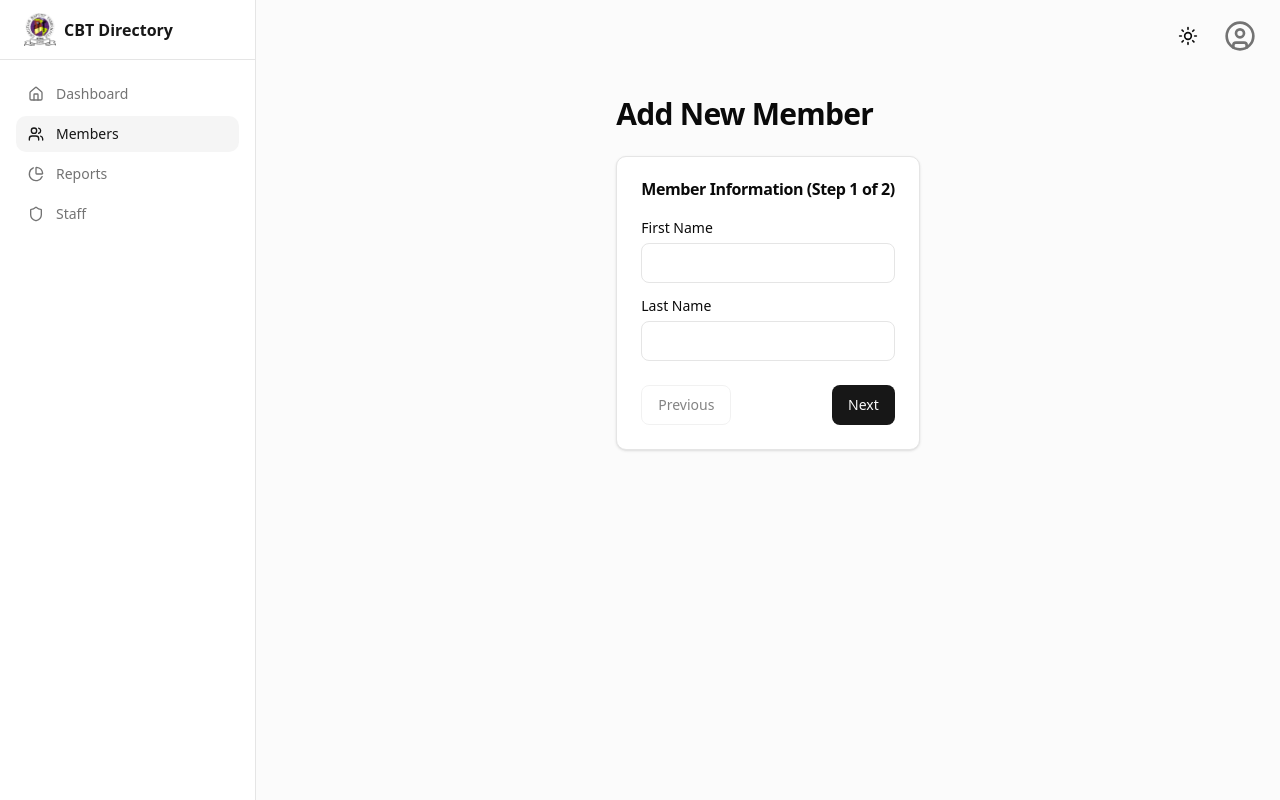
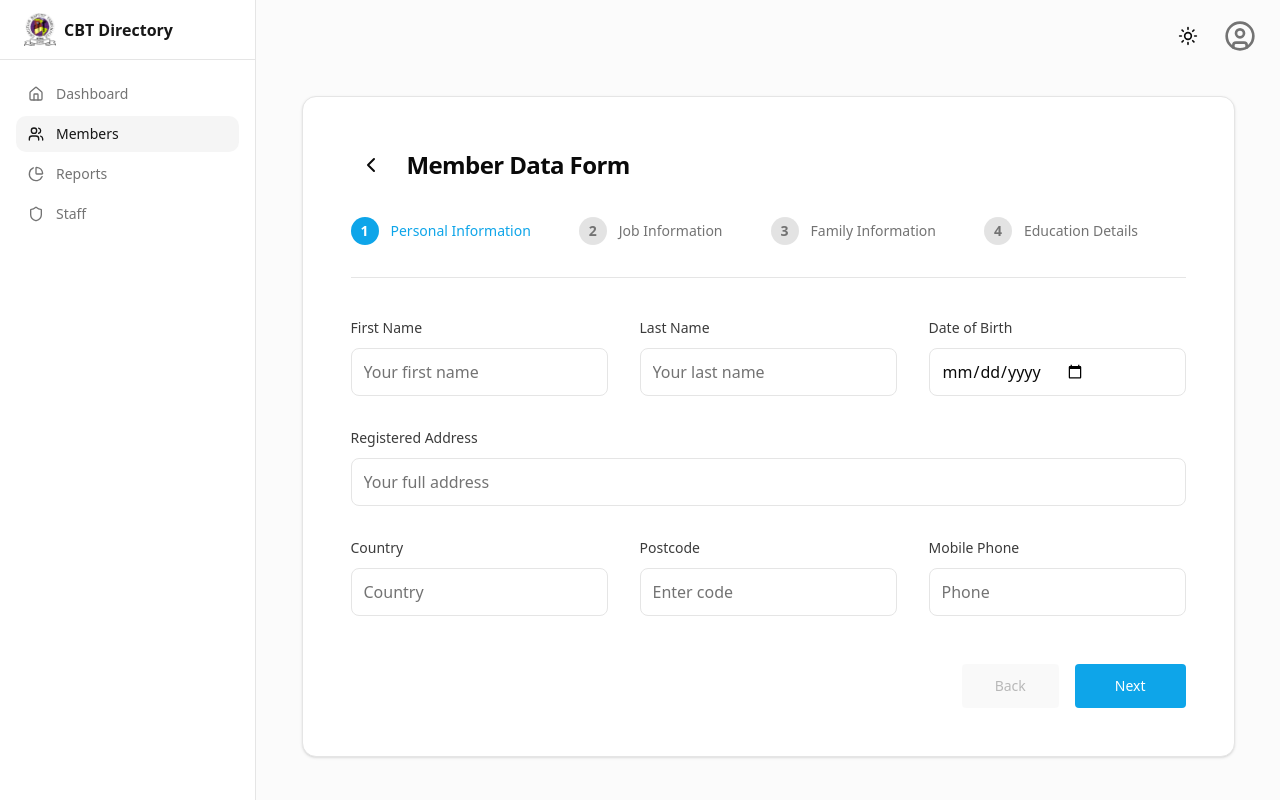
Before and after one commit to jjacobo-00/cbt-database, a Next.js app: page /members/new in a window 1280 px wide. Built offline with nearby package versions, Linux system fonts and the light colour scheme.

Commit message:
Updated wizard form

```diff
--- /dev/null
+++ b/app/(dashboard)/members/[id]/edit/page.tsx
@@ -0,0 +1,23 @@
+import { MemberForm } from "@/components/members/MemberForm"
+import { createClient } from "@/lib/supabase/server"
+import { notFound } from "next/navigation"
+
+export default async function EditMemberPage({ params }: { params: { id: string } }) {
+  const supabase = await createClient()
+
+  const { data: member, error } = await supabase
+    .from("members")
+    .select("*")
+    .eq("id", params.id)
+    .single()
+
+  if (error || !member) {
+    notFound()
+  }
+
+  return (
+    <div className="max-w-6xl mx-auto py-6">
+      <MemberForm initialData={member} />
+    </div>
+  )
+}
--- a/app/(dashboard)/members/actions.ts
+++ b/app/(dashboard)/members/actions.ts
@@ -29,3 +29,31 @@ export async function createMember(formData: FormData) {
   revalidatePath("/members")
   redirect(`/members/${data.id}`)
 }
+
+export async function updateMember(formData: FormData) {
+  const supabase = await createClient()
+
+  const id = formData.get("id") as string
+  const first_name = formData.get("first_name") as string
+  const last_name = formData.get("last_name") as string
+  const contact_number = formData.get("contact_number") as string
+  const city = formData.get("city") as string
+  const occupation = formData.get("occupation") as string
+
+  const { error } = await supabase.from("members").update({
+    first_name,
+    last_name,
+    contact_number,
+    city,
+    occupation
+  }).eq("id", id)
+
+  if (error) {
+    console.error("Error updating member:", error)
+    throw new Error("Failed to update member")
+  }
+
+  revalidatePath("/members")
+  revalidatePath(`/members/${id}`)
+  redirect(`/members/${id}`)
+}
--- a/app/(dashboard)/members/new/page.tsx
+++ b/app/(dashboard)/members/new/page.tsx
@@ -2,8 +2,7 @@ import { MemberForm } from "@/components/members/MemberForm"
 
 export default function NewMemberPage() {
   return (
-    <div className="max-w-4xl mx-auto py-6 space-y-6">
-      <h1 className="text-3xl font-bold tracking-tight">Add New Member</h1>
+    <div className="max-w-6xl mx-auto py-6">
       <MemberForm />
     </div>
   )
--- a/components/members/MemberForm.tsx
+++ b/components/members/MemberForm.tsx
@@ -7,8 +7,10 @@ import * as z from "zod"
 import { Button } from "@/components/ui/button"
 import { Input } from "@/components/ui/input"
 import { Label } from "@/components/ui/label"
-import { Card, CardContent, CardFooter, CardHeader, CardTitle } from "@/components/ui/card"
-import { createMember } from "@/app/(dashboard)/members/actions"
+import { createMember, updateMember } from "@/app/(dashboard)/members/actions"
+import { ChevronLeft } from "lucide-react"
+import { cn } from "@/lib/utils/utils"
+import Link from "next/link"
 
 const memberSchema = z.object({
   first_name: z.string().min(1, "First name is required"),
@@ -18,12 +20,19 @@ const memberSchema = z.object({
   occupation: z.string().optional(),
 })
 
-export function MemberForm() {
+const STEPS = [
+  { id: 1, title: "Personal Information" },
+  { id: 2, title: "Job Information" },
+  { id: 3, title: "Family Information" },
+  { id: 4, title: "Education Details" },
+]
+
+export function MemberForm({ initialData }: { initialData?: any }) {
   const [step, setStep] = useState(1)
 
   const form = useForm<z.infer<typeof memberSchema>>({
     resolver: zodResolver(memberSchema),
-    defaultValues: {
+    defaultValues: initialData || {
       first_name: "",
       last_name: "",
       contact_number: "",
@@ -33,74 +42,156 @@ export function MemberForm() {
   })
 
   const onSubmit = async (values: z.infer<typeof memberSchema>) => {
+    // Only process actual form submission if we are on the final step or if validation passes
     const formData = new FormData()
+    if (initialData) formData.append("id", initialData.id)
     formData.append("first_name", values.first_name)
     formData.append("last_name", values.last_name)
     formData.append("contact_number", values.contact_number || "")
     formData.append("city", values.city || "")
     formData.append("occupation", values.occupation || "")
 
+    if (initialData) {
+      await updateMember(formData)
+    } else {
       await createMember(formData)
+    }
   }
 
   return (
-    <Card>
-      <CardHeader>
-        <CardTitle>Member Information (Step {step} of 2)</CardTitle>
-      </CardHeader>
-      <CardContent>
-        <form id="member-form" onSubmit={form.handleSubmit(onSubmit)} className="space-y-4">
+    <div className="bg-card rounded-xl border shadow-sm p-8 md:p-12 w-full mx-auto">
+      {/* Header */}
+      <div className="flex items-center gap-4 mb-8">
+        <Button variant="ghost" size="icon" asChild className="rounded-full hover:bg-muted/80">
+          <Link href="/members"><ChevronLeft className="h-6 w-6" /></Link>
+        </Button>
+        <h2 className="text-2xl font-bold tracking-tight">{initialData ? "Edit Member Form" : "Member Data Form"}</h2>
+      </div>
+
+      {/* Flat Visual Stepper */}
+      <div className="flex flex-wrap items-center gap-6 md:gap-12 border-b border-border pb-8 mb-10">
+        {STEPS.map((s, index) => {
+          const isActive = step === s.id
+          const isCompleted = step > s.id
+
+          return (
+            <div key={s.id} className="flex items-center gap-3">
+              <div className={cn(
+                "w-7 h-7 rounded-full flex items-center justify-center text-sm font-semibold transition-colors",
+                isActive ? "bg-[#0ea5e9] text-white" : // using a nice blue/green to match the vibe
+                isCompleted ? "bg-[#0ea5e9]/80 text-white" :
+                "bg-muted-foreground/20 text-muted-foreground"
+              )}>
+                {s.id}
+              </div>
+              <span className={cn(
+                "text-sm font-medium",
+                isActive ? "text-[#0ea5e9]" :
+                isCompleted ? "text-foreground" :
+                "text-muted-foreground"
+              )}>
+                {s.title}
+              </span>
+            </div>
+          )
+        })}
+      </div>
+
+      {/* Form Content */}
+      <form id="member-form" onSubmit={form.handleSubmit(onSubmit)} className="space-y-10">
+        <div className="animate-in fade-in slide-in-from-left-2 duration-300">
+
           {step === 1 && (
-            <div className="space-y-4">
-              <div className="grid gap-2">
-                <Label htmlFor="first_name">First Name</Label>
-                <Input id="first_name" {...form.register("first_name")} />
+            <div className="grid grid-cols-1 md:grid-cols-3 gap-x-8 gap-y-8">
+              <div className="grid gap-2.5">
+                <Label htmlFor="first_name" className="text-sm font-medium text-foreground/80">First Name</Label>
+                <Input id="first_name" {...form.register("first_name")} className="h-12 bg-transparent text-base" placeholder="Your first name" />
                 {form.formState.errors.first_name && (
                   <p className="text-sm text-destructive">{form.formState.errors.first_name.message}</p>
                 )}
               </div>
-              <div className="grid gap-2">
-                <Label htmlFor="last_name">Last Name</Label>
-                <Input id="last_name" {...form.register("last_name")} />
+              <div className="grid gap-2.5">
+                <Label htmlFor="last_name" className="text-sm font-medium text-foreground/80">Last Name</Label>
+                <Input id="last_name" {...form.register("last_name")} className="h-12 bg-transparent text-base" placeholder="Your last name" />
+                {form.formState.errors.last_name && (
+                  <p className="text-sm text-destructive">{form.formState.errors.last_name.message}</p>
+                )}
+              </div>
+              <div className="grid gap-2.5">
+                <Label htmlFor="mock_dob" className="text-sm font-medium text-foreground/80">Date of Birth</Label>
+                <Input id="mock_dob" type="date" className="h-12 bg-transparent text-base" />
+              </div>
+
+              {/* Full width field */}
+              <div className="grid gap-2.5 md:col-span-3">
+                <Label htmlFor="mock_address" className="text-sm font-medium text-foreground/80">Registered Address</Label>
+                <Input id="mock_address" className="h-12 bg-transparent text-base" placeholder="Your full address" />
+              </div>
+
+              <div className="grid gap-2.5">
+                <Label htmlFor="mock_country" className="text-sm font-medium text-foreground/80">Country</Label>
+                <Input id="mock_country" className="h-12 bg-transparent text-base" placeholder="Country" />
+              </div>
+              <div className="grid gap-2.5">
+                <Label htmlFor="mock_postcode" className="text-sm font-medium text-foreground/80">Postcode</Label>
+                <Input id="mock_postcode" className="h-12 bg-transparent text-base" placeholder="Enter code" />
+              </div>
+              <div className="grid gap-2.5">
+                <Label htmlFor="contact_number" className="text-sm font-medium text-foreground/80">Mobile Phone</Label>
+                <Input id="contact_number" {...form.register("contact_number")} className="h-12 bg-transparent text-base" placeholder="Phone" />
               </div>
             </div>
           )}
+
           {step === 2 && (
-            <div className="space-y-4">
-              <div className="grid gap-2">
-                <Label htmlFor="contact_number">Contact Number</Label>
-                <Input id="contact_number" {...form.register("contact_number")} />
+            <div className="grid grid-cols-1 md:grid-cols-3 gap-x-8 gap-y-8">
+              <div className="grid gap-2.5">
+                <Label htmlFor="occupation" className="text-sm font-medium text-foreground/80">Occupation</Label>
+                <Input id="occupation" {...form.register("occupation")} className="h-12 bg-transparent text-base" placeholder="Your occupation" />
               </div>
-              <div className="grid gap-2">
-                <Label htmlFor="city">City</Label>
-                <Input id="city" {...form.register("city")} />
+              <div className="grid gap-2.5">
+                <Label htmlFor="city" className="text-sm font-medium text-foreground/80">City</Label>
+                <Input id="city" {...form.register("city")} className="h-12 bg-transparent text-base" placeholder="City" />
               </div>
-              <div className="grid gap-2">
-                <Label htmlFor="occupation">Occupation</Label>
-                <Input id="occupation" {...form.register("occupation")} />
+              <div className="grid gap-2.5">
+                <Label htmlFor="mock_company" className="text-sm font-medium text-foreground/80">Company</Label>
+                <Input id="mock_company" className="h-12 bg-transparent text-base" placeholder="Company name" />
               </div>
             </div>
           )}
-        </form>
-      </CardContent>
-      <CardFooter className="flex justify-between">
+
+          {step > 2 && (
+            <div className="flex flex-col items-center justify-center py-12 text-center space-y-3">
+              <p className="text-muted-foreground">This section is currently under development.</p>
+              <p className="text-sm text-muted-foreground/70">You can skip it for now and proceed to submit the form.</p>
+            </div>
+          )}
+
+        </div>
+
+        {/* Footer Actions */}
+        <div className="flex justify-end items-center mt-12 gap-4">
           <Button
+            type="button"
             variant="outline"
+            className="h-11 px-8 rounded font-medium bg-muted text-muted-foreground border-transparent hover:bg-muted/80 hover:text-foreground"
             onClick={() => setStep(s => Math.max(1, s - 1))}
             disabled={step === 1}
           >
-          Previous
+            Back
           </Button>
-        {step < 2 ? (
-          <Button onClick={() => setStep(s => Math.min(2, s + 1))}>
+
+          {step < STEPS.length ? (
+            <Button type="button" className="h-11 px-10 bg-[#0ea5e9] hover:bg-[#0284c7] text-white rounded font-medium" onClick={() => setStep(s => Math.min(STEPS.length, s + 1))}>
               Next
             </Button>
           ) : (
-          <Button type="submit" form="member-form">
+            <Button type="submit" form="member-form" className="h-11 px-10 bg-[#0ea5e9] hover:bg-[#0284c7] text-white rounded font-medium">
               Submit
             </Button>
           )}
-      </CardFooter>
-    </Card>
+        </div>
+      </form>
+    </div>
   )
 }
```
Lines whose indentation alone changed are shown as unchanged.
